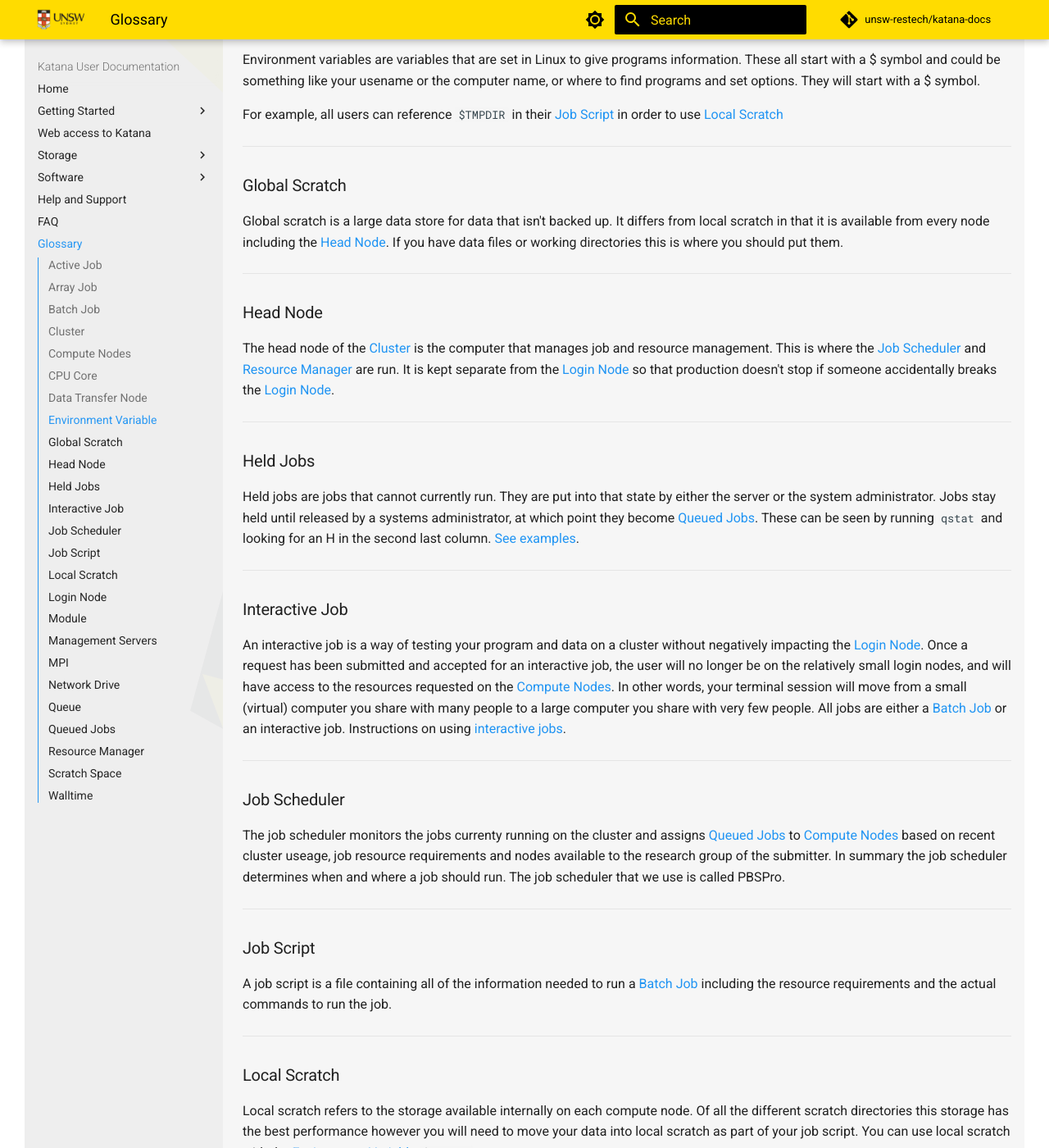
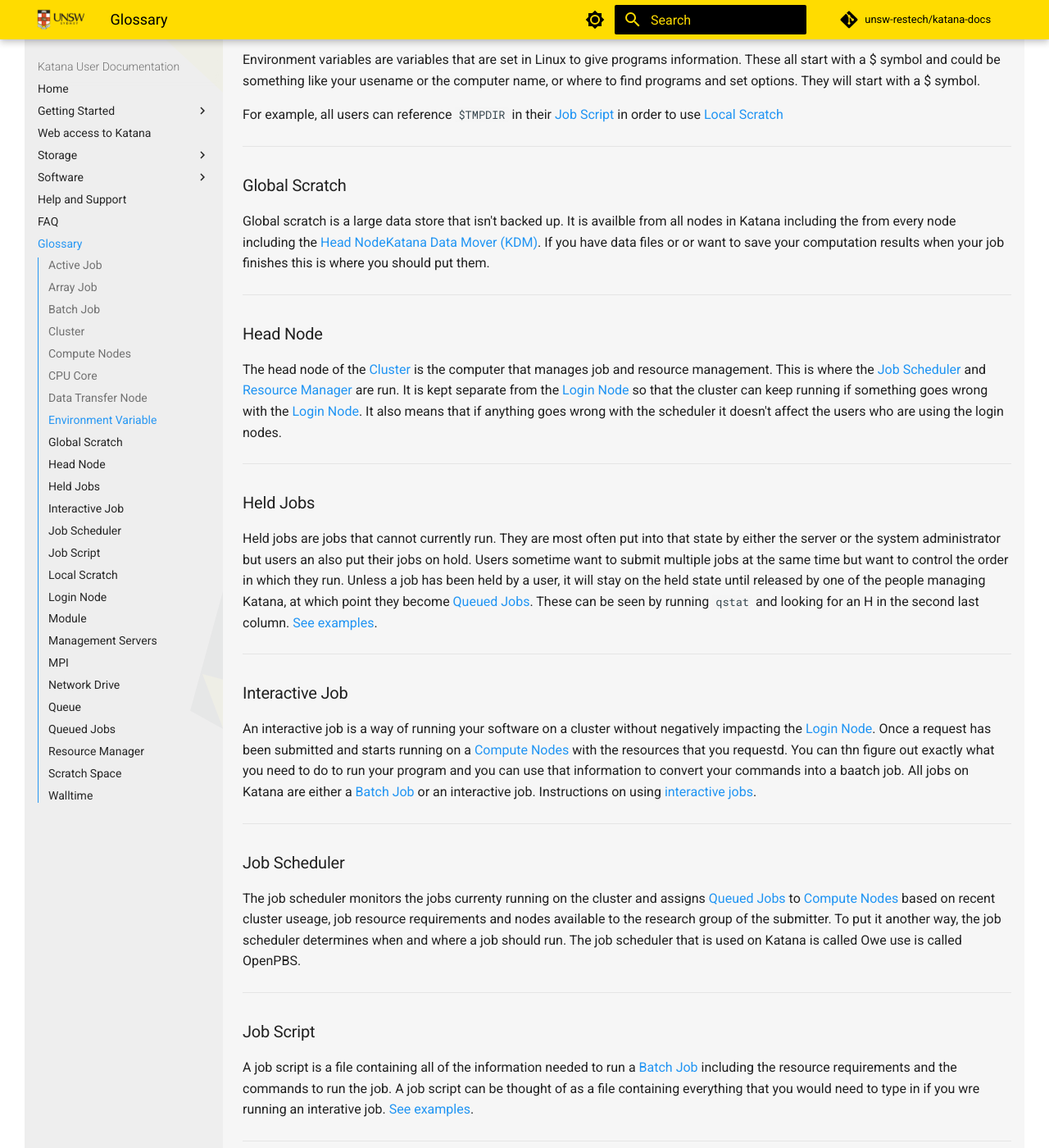
Before and after one commit to unsw-restech/unsw-restech.github.io, an MkDocs documentation site: the page built from docs/help_support/glossary.md, in a window 1280 px wide and 1400 px high, scrolled down 1354 px. Shown: the whole window at 82% size. Built offline with MkDocs 1.6.1 and Material for MkDocs 9.7.7, drawn with Linux system fonts in a browser that asks for light colours; comment, search, counter and statistics services are not loaded.

Commit message:
Update glossary.md
More documentation changes.

```diff
--- a/docs/help_support/glossary.md
+++ b/docs/help_support/glossary.md
@@ -16,7 +16,8 @@
 
 A batch job is a job on a cluster that runs without any further input once it has been submitted
 and will start running as soon as it reaches a compute node even if it is the middle of the night. Almost all jobs on the cluster are
-batch jobs with the remainder being [Interactive Jobs](./#interactive-job) including those that are run using [Katana OnDemand](../../using_katana/ondemand/)
+batch jobs with the remainder being [Interactive Jobs](./#interactive-job) including those that are run
+using [Katana OnDemand](../../using_katana/ondemand/). [See examples](../../using_katana/running_jobs/#batch-jobs).
 
 ---
 
@@ -63,37 +64,55 @@
 
 ### Global Scratch
 
-Global scratch is a large data store for data that isn't backed up. It differs from local scratch in that it is available from every node including the [Head Node](./#head-node). If you have data files or working directories this is where you should put them.
+Global scratch is a large data store that isn't backed up. It is availble from all nodes in Katana including the
+from every node including the [Head Node](./#head-node)[Katana Data Mover (KDM)](./storage/). If you have data files
+or or want to save your computation results when your job finishes this is where you should put them.
 
 ---
 
 ### Head Node
 
-The head node of the [Cluster](./#cluster) is the computer that manages job and resource management. This is where the [Job Scheduler](./#job-scheduler) and [Resource Manager](./#resource-manager) are run. It is kept separate from the [Login Node](./#login-node) so that production doesn't stop if someone accidentally breaks the [Login Node](./#login-node).
+The head node of the [Cluster](./#cluster) is the computer that manages job and resource management. This is where the
+[Job Scheduler](./#job-scheduler) and [Resource Manager](./#resource-manager) are run. It is kept separate from
+the [Login Node](./#login-node) so that the cluster can keep running if something goes wrong with the [Login Node](./#login-node).
+It also means that if anything goes wrong with the scheduler it doesn't affect the users who are using the login nodes.
 
 ---
 
 ### Held Jobs
 
-Held jobs are jobs that cannot currently run. They are put into that state by either the server or the system administrator. Jobs stay held until released by a systems administrator, at which point they become [Queued Jobs](./#queued-jobs). These can be seen by running `qstat` and looking for an H in the second last column. [See examples](../../using_katana/running_jobs#managing-jobs-on-katana).
+Held jobs are jobs that cannot currently run. They are most often put into that state by either the server or the system administrator
+but users an also put their jobs on hold. Users sometime want to submit multiple jobs at the same time but want to control
+the order in which they run. Unless a job has been held by a user, it will stay on the held state until released by one of the people managing Katana,
+at which point they become [Queued Jobs](./#queued-jobs). These can be seen by running `qstat` and looking for an H in the
+second last column. [See examples](../../using_katana/running_jobs#managing-jobs-on-katana).
 
 ---
 
 ### Interactive Job
 
-An interactive job is a way of testing your program and data on a cluster without negatively impacting the [Login Node](./#login-node). Once a request has been submitted and accepted for an interactive job, the user will no longer be on the relatively small login nodes, and will have access to the resources requested on the [Compute Nodes](./#compute-nodes). In other words, your terminal session will move from a small (virtual) computer you share with many people to a large computer you share with very few people. All jobs are either a [Batch Job](./#batch-job) or an interactive job. Instructions on using [interactive jobs](../../using_katana/running_jobs#interactive-jobs).
+An interactive job is a way of running your software on a cluster without negatively impacting the [Login Node](./#login-node).
+Once a request has been submitted and starts running on a [Compute Nodes](./#compute-nodes) with the resources that you requestd.
+You can thn figure out exactly what you need to do to run your program and you can use that information to convert your commands
+into a baatch job. All jobs on Katana are either a [Batch Job](./#batch-job) or an interactive job. Instructions on
+using [interactive jobs](../../using_katana/running_jobs#interactive-jobs).
 
 ---
 
 ### Job Scheduler
 
-The job scheduler monitors the jobs currenty running on the cluster and assigns [Queued Jobs](./#queued-jobs) to [Compute Nodes](./#compute-nodes) based on recent cluster useage, job resource requirements and nodes available to the research group of the submitter. In summary the job scheduler determines when and where a job should run. The job scheduler that we use is called PBSPro.
+The job scheduler monitors the jobs currenty running on the cluster and assigns [Queued Jobs](./#queued-jobs) to
+[Compute Nodes](./#compute-nodes) based on recent cluster useage, job resource requirements and nodes available to
+the research group of the submitter. To put it another way, the job scheduler determines when and where a job should run.
+The job scheduler that is used on Katana is called Owe use is called OpenPBS.
 
 ---
 
 ### Job Script
 
-A job script is a file containing all of the information needed to run a [Batch Job](./#batch-job) including the resource requirements and the actual commands to run the job.
+A job script is a file containing all of the information needed to run a [Batch Job](./#batch-job) including the resource
+requirements and the commands to run the job. A job script can be thought of as a file containing everything that you
+would need to type in if you wre running an interative job. [See examples](../../using_katana/running_jobs/#batch-jobs).
 
 ---
 
```
